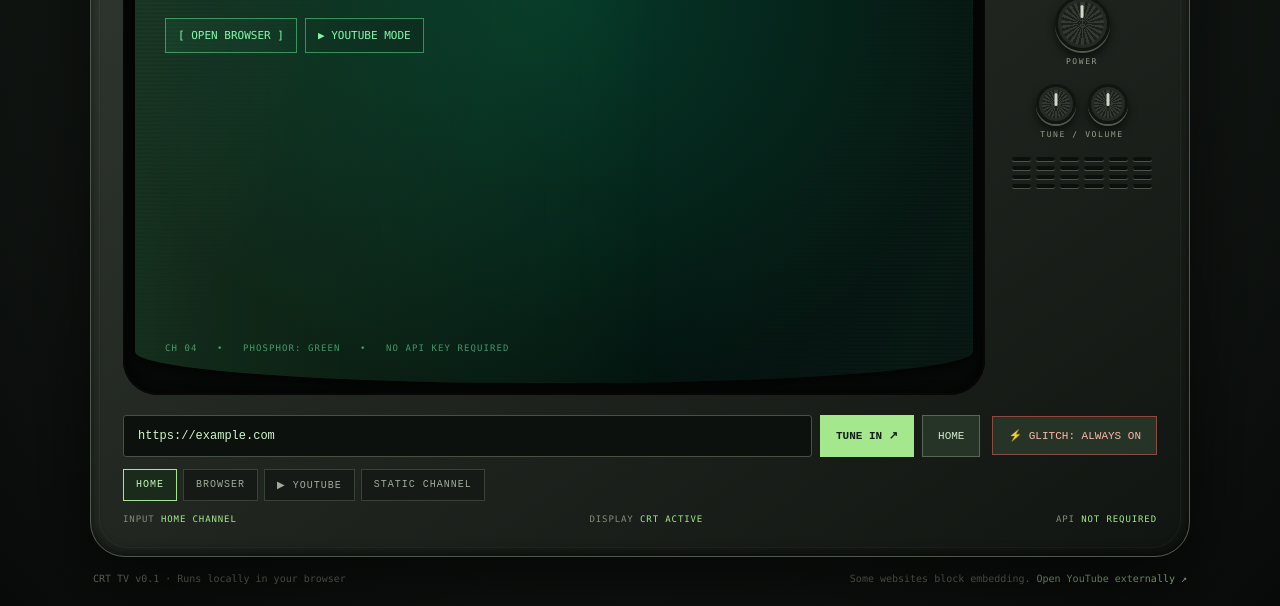
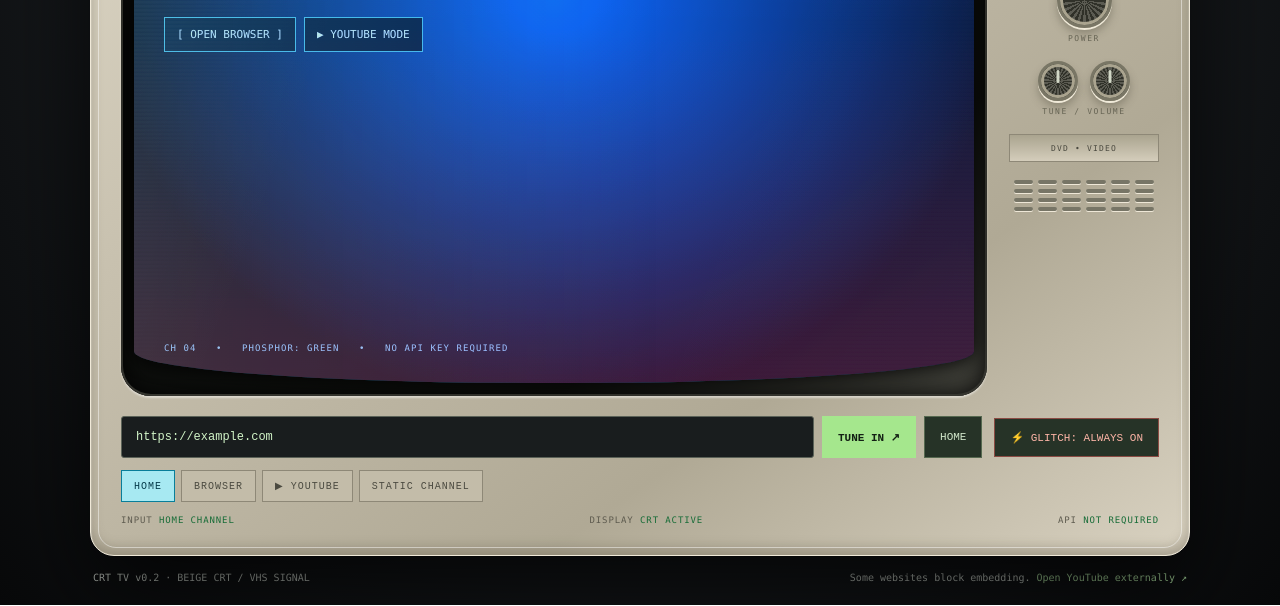
Before and after one commit to HarshitRaj098/Crt, a plain HTML site: page index.html in a window 1280 px wide. Shown: the part 341-947 px from the top of the page. Drawn offline with Linux system fonts and the light colour scheme.

Commit message:
Upgrade CRT to beige retro TV with VHS signal distortion

```diff
--- a/index.html
+++ b/index.html
@@ -6,24 +6,24 @@
 <meta name="theme-color" content="#101412">
 <title>CRT TV — Analog Browser</title>
 <style>
-:root{--bg:#101412;--case:#252a25;--case2:#171b18;--edge:#434b41;--screen:#a9c99b;--green:#b7f5a4;--amber:#f0bc68;--red:#e45c50;--ink:#18221a}
-*{box-sizing:border-box}body{margin:0;min-height:100vh;background:radial-gradient(ellipse at 50% 28%,#29342c 0,#151b17 44%,#090b0a 100%);color:#dce6d9;font-family:ui-monospace,SFMono-Regular,Consolas,monospace;display:grid;place-items:center;padding:22px}
+:root{--bg:#151515;--case:#d0c9b7;--case2:#a9a28f;--edge:#e4dece;--screen:#a9c99b;--green:#b7f5a4;--amber:#f0bc68;--red:#e45c50;--ink:#18221a}
+*{box-sizing:border-box}body{margin:0;min-height:100vh;background:radial-gradient(ellipse at 50% 20%,#39414a 0,#171a1d 55%,#08090a 100%);color:#e4e4df;font-family:ui-monospace,SFMono-Regular,Consolas,monospace;display:grid;place-items:center;padding:22px}
 .app{width:min(1100px,100%)}.topline{display:flex;align-items:center;justify-content:space-between;gap:12px;margin:0 0 15px;color:#9caf9a;font-size:11px;letter-spacing:.18em;text-transform:uppercase}.live{display:flex;align-items:center;gap:8px}.led{width:7px;height:7px;border-radius:50%;background:var(--green);box-shadow:0 0 12px var(--green)}
-.tv{background:linear-gradient(145deg,#343b34,#202520 55%,#111511);border:1px solid #51594e;border-radius:35px;padding:clamp(16px,3vw,32px);box-shadow:0 35px 90px #000a,inset 0 2px 1px #ffffff18,inset 0 -5px 10px #0008;position:relative}
-.tv:before{content:"";position:absolute;inset:8px;border:1px solid #ffffff0a;border-radius:29px;pointer-events:none}
+.tv{background:linear-gradient(145deg,#e2dccb 0%,#c8c1af 35%,#b0a995 72%,#d9d2c1 100%);border:1px solid #f0e9d8;border-radius:24px;padding:clamp(16px,3vw,30px);box-shadow:0 35px 90px #000b,inset 0 2px 2px #fff9,inset 0 -7px 12px #645d4b66;position:relative;color:#262821}
+.tv:before{content:"";position:absolute;inset:7px;border:1px solid #ffffff75;border-radius:18px;pointer-events:none}
 .layout{display:grid;grid-template-columns:minmax(0,1fr) 150px;gap:22px;align-items:center}
-.screen-shell{background:#070a08;padding:12px;border-radius:28px 28px 35px 35px;box-shadow:inset 0 0 0 2px #070807,inset 0 0 25px #000;position:relative;overflow:hidden}
-.screen{aspect-ratio:4/3;min-height:290px;position:relative;overflow:hidden;border-radius:48% / 5%;background:#101a13;box-shadow:inset 0 0 32px #000,0 0 20px #000;isolation:isolate}
+.screen-shell{background:linear-gradient(145deg,#282a27,#070807 24%,#111310 76%,#44443d);padding:13px;border-radius:23px 23px 30px 30px;box-shadow:inset 0 0 0 2px #35352f,inset 0 0 25px #000,0 2px 2px #fff7;position:relative;overflow:hidden}
+.screen{aspect-ratio:4/3;min-height:290px;position:relative;overflow:hidden;border-radius:48% / 5%;background:radial-gradient(ellipse at 50% 60%,#00b9dc 0,#087da4 45%,#062532 100%);box-shadow:inset 0 0 32px #000,0 0 20px #000;isolation:isolate}
 .screen:before{content:"";position:absolute;inset:0;z-index:5;pointer-events:none;background:repeating-linear-gradient(to bottom,transparent 0px,transparent 2px,#0008 3px,#0008 4px),linear-gradient(110deg,#fff1,transparent 28%,transparent 70%,#a5ff9b08);mix-blend-mode:screen}
 .screen:after{content:"";position:absolute;inset:-20%;z-index:6;pointer-events:none;background:linear-gradient(90deg,transparent 0%,#8aff8520 50%,transparent 100%);transform:translateX(-110%);animation:beam 8s linear infinite}
 @keyframes beam{to{transform:translateX(110%)}}.screen.glitch{animation:flicker .18s steps(2) infinite}.screen.glitch .screen-content{filter:hue-rotate(30deg) saturate(1.7);animation:content-jitter .22s steps(2) infinite}.screen.glitch:before{animation:scan-tear 2.7s steps(1) infinite}.screen.glitch:after{animation:beam 3.8s linear infinite}@keyframes flicker{0%,100%{opacity:1}12%{opacity:.82}18%{opacity:.98}46%{opacity:.88}52%{opacity:1}79%{opacity:.91}}@keyframes content-jitter{0%,100%{transform:translate(0,0)}20%{transform:translate(2px,-1px)}22%{transform:translate(-2px,1px)}48%{transform:translate(0,0)}71%{transform:translate(1px,0)}73%{transform:translate(-1px,0)}}@keyframes scan-tear{0%,91%,100%{clip-path:inset(0)}92%{clip-path:inset(34% 0 60% 0)}93%{clip-path:inset(68% 0 28% 0)}94%{clip-path:inset(0)}}
-.screen-content{position:absolute;inset:0;display:flex;flex-direction:column;transition:filter .2s; color:var(--green)}
-.screenbar{height:35px;display:flex;align-items:center;gap:8px;padding:0 12px;background:#0b110d;border-bottom:1px solid #4a7049;font-size:10px;letter-spacing:.1em}.screenbar .dot{width:7px;height:7px;background:#7de46d;border-radius:50%;box-shadow:0 0 8px #7de46d}
-iframe{border:0;width:100%;height:100%;background:#101a13}.viewport{position:relative;flex:1;min-height:0}.home{height:100%;padding:clamp(14px,3vw,30px);display:flex;flex-direction:column;justify-content:center;gap:16px;background:radial-gradient(ellipse at 50% 35%,#1d3822,#0b130d 75%)}
-.home .eyebrow{font-size:10px;letter-spacing:.22em;color:#83b87c}.home h1{font-size:clamp(24px,4vw,48px);line-height:.98;margin:0;color:#c5f4b3;text-shadow:0 0 18px #72ff5c4d;letter-spacing:-.06em}.home p{font-size:12px;color:#91ae8a;max-width:420px;line-height:1.7;margin:0}.home-actions{display:flex;flex-wrap:wrap;gap:8px;margin-top:5px}.home-actions button{border:1px solid #5c8756;background:#142417;color:#c4f5b4;padding:10px 12px;font:inherit;font-size:11px;cursor:pointer}.home-actions button:hover{background:#29482a}.ticker{font-size:9px;letter-spacing:.12em;color:#689065;margin-top:auto;padding-top:12px}
-.side{display:flex;flex-direction:column;align-items:center;gap:18px}.brand{font-size:14px;letter-spacing:.2em;font-weight:bold;color:#d5d9ce;text-align:center}.brand small{display:block;font-size:8px;color:#858f80;letter-spacing:.3em;margin-top:5px}.knob{width:55px;height:55px;border-radius:50%;background:repeating-conic-gradient(from 0deg,#343a32 0deg 8deg,#1b201b 8deg 16deg);border:3px solid #111510;box-shadow:0 2px 0 #53594e,inset 0 0 0 3px #252b24,0 6px 8px #0009;position:relative}.knob:after{content:"";position:absolute;top:6px;left:50%;width:3px;height:13px;background:#d2d8c7;transform:translateX(-50%);border-radius:3px}.knob-label{font-size:8px;letter-spacing:.2em;color:#9ca494;margin-top:-12px}.knob-row{display:flex;gap:12px}.knob-row .knob{width:40px;height:40px}.speaker{width:100%;display:grid;grid-template-columns:repeat(6,1fr);gap:5px;padding:0 5px}.speaker span{height:4px;border-radius:4px;background:#0c100d;box-shadow:0 1px 0 #4c5349}
-.controls{margin-top:20px;display:grid;grid-template-columns:minmax(0,1fr) auto;gap:12px;align-items:center}.control-main{display:flex;gap:8px;min-width:0}.url{flex:1;min-width:0;background:#0d110e;border:1px solid #465243;color:#d2f5c8;padding:13px 14px;font:12px ui-monospace,monospace;outline:none;border-radius:3px}.url:focus{border-color:#91d881;box-shadow:0 0 0 2px #91d88120}.btn{background:#263327;border:1px solid #566950;color:#d2e8cb;padding:12px 15px;font:11px ui-monospace,monospace;cursor:pointer;white-space:nowrap}.btn:hover{background:#354b35}.btn.primary{background:#a5e78d;color:#132014;border-color:#a5e78d;font-weight:bold}.btn.youtube{border-color:#8b4b43;color:#ffb6a8}.modes{display:flex;gap:6px;flex-wrap:wrap;margin-top:12px}.mode{padding:9px 12px;border:1px solid #384337;background:#151a16;color:#9eac9a;font:10px ui-monospace,monospace;letter-spacing:.1em;cursor:pointer}.mode.active{border-color:#a5e78d;color:#c5f5b6;background:#1a2b1b}.status{display:flex;justify-content:space-between;gap:12px;margin-top:13px;font-size:9px;letter-spacing:.1em;color:#7f8e7b;text-transform:uppercase}.status strong{color:#a5e78d;font-weight:normal}
-.footer{display:flex;justify-content:space-between;gap:12px;flex-wrap:wrap;margin:16px 3px 0;color:#6f7b6c;font-size:10px}.footer a{color:#9cc890;text-decoration:none}
+.screen-content{position:absolute;inset:0;display:flex;flex-direction:column;transition:filter .2s;color:#b4f7ff;background:linear-gradient(180deg,#00151b55,#00c8f233 56%,#ff2e7d55)}
+.screenbar{height:35px;display:flex;align-items:center;gap:8px;padding:0 12px;background:#03141bd9;border-bottom:1px solid #49c6d8;font-size:10px;letter-spacing:.1em}.screenbar .dot{width:7px;height:7px;background:#7de46d;border-radius:50%;box-shadow:0 0 8px #7de46d}
+iframe{border:0;width:100%;height:100%;background:#101a13}.viewport{position:relative;flex:1;min-height:0;overflow:hidden}.viewport:before{content:"";position:absolute;inset:0;z-index:2;pointer-events:none;background:linear-gradient(180deg,#00d8ff18 0%,transparent 40%,#ff328d25 100%)}.home{height:100%;padding:clamp(14px,3vw,30px);display:flex;flex-direction:column;justify-content:center;gap:16px;background:radial-gradient(ellipse at 50% 35%,#087da4,#061c28 75%)}
+.home .eyebrow{font-size:10px;letter-spacing:.22em;color:#a8f5ff}.home h1{font-size:clamp(24px,4vw,48px);line-height:.98;margin:0;color:#d4fbff;text-shadow:0 0 18px #2edcff91;letter-spacing:-.06em}.home p{font-size:12px;color:#b0eaf2;max-width:420px;line-height:1.7;margin:0}.home-actions{display:flex;flex-wrap:wrap;gap:8px;margin-top:5px}.home-actions button{border:1px solid #4dc9de;background:#062d3a;color:#c4f5ff;padding:10px 12px;font:inherit;font-size:11px;cursor:pointer}.home-actions button:hover{background:#29482a}.ticker{font-size:9px;letter-spacing:.12em;color:#91e8f3;margin-top:auto;padding-top:12px}
+.side{display:flex;flex-direction:column;align-items:center;gap:18px}.brand{font-size:14px;letter-spacing:.2em;font-weight:bold;color:#3b3b32;text-align:center}.brand small{display:block;font-size:8px;color:#666454;letter-spacing:.3em;margin-top:5px}.knob{width:55px;height:55px;border-radius:50%;background:repeating-conic-gradient(from 0deg,#5b5b52 0deg 8deg,#303129 8deg 16deg);border:3px solid #797665;box-shadow:0 2px 0 #f0ead9,inset 0 0 0 3px #aaa48f,0 6px 8px #514d3f66;position:relative}.knob:after{content:"";position:absolute;top:6px;left:50%;width:3px;height:13px;background:#d2d8c7;transform:translateX(-50%);border-radius:3px}.knob-label{font-size:8px;letter-spacing:.2em;color:#686656;margin-top:-12px}.knob-row{display:flex;gap:12px}.knob-row .knob{width:40px;height:40px}.speaker{width:100%;display:grid;grid-template-columns:repeat(6,1fr);gap:5px;padding:0 5px}.speaker span{height:4px;border-radius:4px;background:#777566;box-shadow:0 1px 0 #eee7d7}
+.controls{margin-top:20px;display:grid;grid-template-columns:minmax(0,1fr) auto;gap:12px;align-items:center}.control-main{display:flex;gap:8px;min-width:0}.url{flex:1;min-width:0;background:#191d1e;border:1px solid #5b6258;color:#d2f5c8;padding:13px 14px;font:12px ui-monospace,monospace;outline:none;border-radius:3px}.url:focus{border-color:#91d881;box-shadow:0 0 0 2px #91d88120}.btn{background:#263327;border:1px solid #566950;color:#d2e8cb;padding:12px 15px;font:11px ui-monospace,monospace;cursor:pointer;white-space:nowrap}.btn:hover{background:#354b35}.btn.primary{background:#a5e78d;color:#132014;border-color:#a5e78d;font-weight:bold}.btn.youtube{border-color:#8b4b43;color:#ffb6a8}.modes{display:flex;gap:6px;flex-wrap:wrap;margin-top:12px}.mode{padding:9px 12px;border:1px solid #8e8877;background:#c3bca9;color:#4b4a40;font:10px ui-monospace,monospace;letter-spacing:.1em;cursor:pointer}.mode.active{border-color:#087e9a;color:#063b4b;background:#a7e9f2}.status{display:flex;justify-content:space-between;gap:12px;margin-top:13px;font-size:9px;letter-spacing:.1em;color:#5e5b4f;text-transform:uppercase}.status strong{color:#176c37;font-weight:normal}
+.footer{display:flex;justify-content:space-between;gap:12px;flex-wrap:wrap;margin:16px 3px 0;color:#b1b7b0;font-size:10px}.footer a{color:#9cc890;text-decoration:none}
 @media(max-width:650px){body{padding:10px}.tv{padding:13px;border-radius:24px}.layout{grid-template-columns:minmax(0,1fr) 67px;gap:10px}.screen-shell{padding:7px;border-radius:20px}.screen{min-height:310px;aspect-ratio:3/4;border-radius:45% / 4%}.side{gap:12px}.brand{font-size:10px}.brand small{font-size:6px}.knob{width:39px;height:39px}.knob:after{height:9px}.knob-label{font-size:7px;margin-top:-7px}.knob-row{gap:6px}.knob-row .knob{width:26px;height:26px}.speaker{gap:3px}.speaker span{height:3px}.controls{grid-template-columns:1fr}.control-main{flex-wrap:wrap}.url{flex-basis:100%}.btn{flex:1}.status{font-size:8px}.screenbar{height:29px;font-size:8px}.home{padding:16px}.home h1{font-size:30px}}
 @media(prefers-reduced-motion:reduce){*,*:before,*:after{animation:none!important;transition:none!important}}
 </style>
@@ -54,6 +54,7 @@ iframe{border:0;width:100%;height:100%;background:#101a13}.viewport{position:rel
         <div class="knob" aria-label="Power indicator"></div><div class="knob-label">POWER</div>
         <div class="knob-row"><div class="knob"></div><div class="knob"></div></div>
         <div class="knob-label">TUNE / VOLUME</div>
+        <div style="width:100%;height:28px;margin-top:0;border:1px solid #8e8877;background:linear-gradient(#aaa48f,#d4cdbb);display:grid;place-items:center;color:#4a493f;font-size:8px;letter-spacing:.15em">DVD • VIDEO</div>
         <div class="speaker" aria-hidden="true"><span></span><span></span><span></span><span></span><span></span><span></span><span></span><span></span><span></span><span></span><span></span><span></span><span></span><span></span><span></span><span></span><span></span><span></span><span></span><span></span><span></span><span></span><span></span><span></span></div>
       </aside>
     </div>
@@ -68,10 +69,11 @@ iframe{border:0;width:100%;height:100%;background:#101a13}.viewport{position:rel
     <div class="modes"><button class="mode active" data-mode="home">HOME</button><button class="mode" data-mode="browser">BROWSER</button><button class="mode" data-mode="youtube">▶ YOUTUBE</button><button class="mode" data-mode="static">STATIC CHANNEL</button></div>
     <div class="status"><span>INPUT <strong id="input-status">HOME CHANNEL</strong></span><span>DISPLAY <strong id="display-status">CRT ACTIVE</strong></span><span>API <strong>NOT REQUIRED</strong></span></div>
   </section>
-  <div class="footer"><span>CRT TV v0.1 · Runs locally in your browser</span><span>Some websites block embedding. <a href="https://www.youtube.com" target="_blank" rel="noopener">Open YouTube externally ↗</a></span></div>
+  <div class="footer"><span>CRT TV v0.2 · BEIGE CRT / VHS SIGNAL</span><span>Some websites block embedding. <a href="https://www.youtube.com" target="_blank" rel="noopener">Open YouTube externally ↗</a></span></div>
 </main>
 <script>
 const screen = document.getElementById('screen');
+screen.classList.add('glitch');
 const viewport = document.getElementById('viewport');
 const address = document.getElementById('address');
 const label = document.getElementById('screen-label');
```
